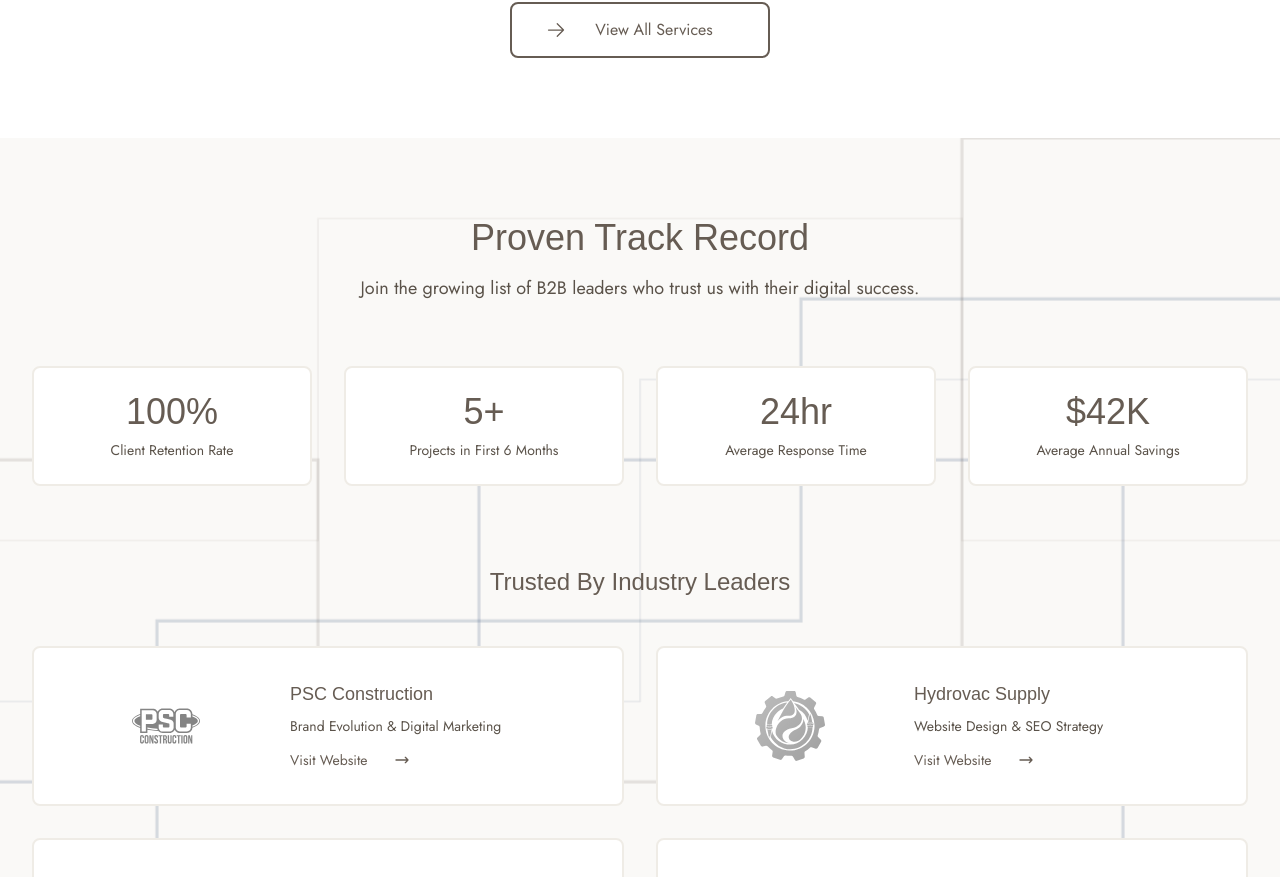
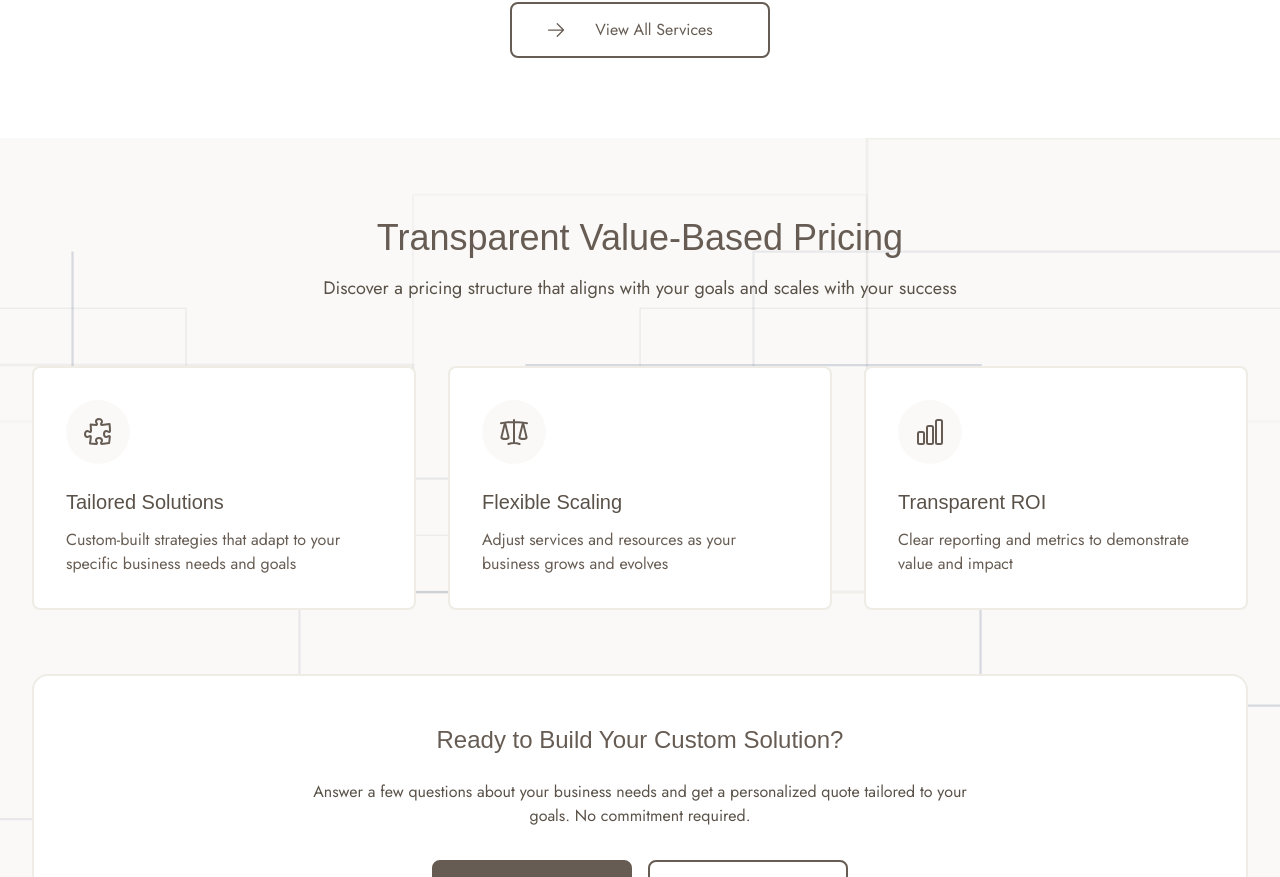
Before and after one commit to Kalikoze/mind-and-metrics-branding, a Next.js app: page / in a window 1280 px wide. Shown: the part 1915-2792 px from the top of the page. Built offline with nearby package versions, Linux system fonts and the light colour scheme; a web font is replaced by a local one.

Commit message:
Feat: Create pricing preview section, remove hover effects from elements that are not clickable, and update services grid cards to be clickable, not just the read more text

```diff
--- a/app/page.tsx
+++ b/app/page.tsx
@@ -3,6 +3,7 @@
 import Hero from '../components/Hero';
 import IntroSection from '../components/IntroSection';
 import ServicesGrid from '../components/ServicesGrid';
+import PricingPreview from '../components/PricingPreview';
 import SocialProof from '../components/SocialProof';
 
 export default function Home() {
@@ -22,6 +23,7 @@ export default function Home() {
       />
       <IntroSection />
       <ServicesGrid />
+      <PricingPreview />
       <SocialProof />
     </main>
   );
--- a/components/CircuitOverlay.tsx
+++ b/components/CircuitOverlay.tsx
@@ -14,12 +14,12 @@ const paths: CircuitPath[] = [
   // Main elegant lines (thicker)
   {
     d: "M-100,600 H300 V300 H700 V100 H1300",
-    className: "animate-draw stroke-primary-200/20",
+    className: "animate-draw stroke-primary-200/10",
     width: 2
   },
   {
     d: "M0,200 H400 V400 H800 V0 H1200",
-    className: "animate-draw-delay-1 stroke-secondary-200/20",
+    className: "animate-draw-delay-1 stroke-secondary-200/10",
     width: 2
   },
   {
--- /dev/null
+++ b/components/PricingPreview.tsx
@@ -0,0 +1,112 @@
+import React, { useState } from 'react';
+import Link from 'next/link';
+import { HiOutlineArrowRight, HiOutlinePuzzlePiece, HiOutlineScale, HiOutlineChartBar, HiOutlineRocketLaunch, HiOutlineCurrencyDollar } from 'react-icons/hi2';
+import ScrambleText from './ScrambleText';
+import CircuitOverlay from './CircuitOverlay';
+
+const valueProps = [
+  {
+    icon: HiOutlinePuzzlePiece,
+    title: "Tailored Solutions",
+    description: "Custom-built strategies that adapt to your specific business needs and goals"
+  },
+  {
+    icon: HiOutlineScale,
+    title: "Flexible Scaling",
+    description: "Adjust services and resources as your business grows and evolves"
+  },
+  {
+    icon: HiOutlineChartBar,
+    title: "Transparent ROI",
+    description: "Clear reporting and metrics to demonstrate value and impact"
+  }
+];
+
+const PricingPreview = () => {
+  const [primaryHover, setPrimaryHover] = useState(false);
+  const [secondaryHover, setSecondaryHover] = useState(false);
+
+  return (
+    <section className="relative bg-neutral-50 py-20 overflow-hidden">
+      <CircuitOverlay />
+
+      <div className="relative max-w-7xl mx-auto px-4 sm:px-6 lg:px-8">
+        <div className="text-center mb-16">
+          <h2 className="text-3xl md:text-4xl font-serif text-secondary-400 mb-4">
+            Transparent Value-Based Pricing
+          </h2>
+          <p className="text-secondary-500 text-lg max-w-2xl mx-auto">
+            Discover a pricing structure that aligns with your goals and scales with your success
+          </p>
+        </div>
+
+        <div className="grid md:grid-cols-3 gap-8 mb-16">
+          {valueProps.map((prop, index) => (
+            <div
+              key={index}
+              className="p-8 rounded-lg bg-white
+                         border-2 border-neutral-200"
+            >
+              <div className="bg-neutral-50 p-4 rounded-full w-16 h-16 mb-6
+                            flex items-center justify-center">
+                <prop.icon className="w-8 h-8 text-secondary-400" />
+              </div>
+              <h3 className="text-xl font-serif text-secondary-500 mb-3">
+                {prop.title}
+              </h3>
+              <p className="text-secondary-400 font-sans">
+                {prop.description}
+              </p>
+            </div>
+          ))}
+        </div>
+
+        <div className="bg-white rounded-2xl p-12 border-2 border-neutral-200
+                      transition-all duration-300 hover:border-secondary-400
+                      hover:shadow-lg text-center">
+          <h3 className="text-2xl font-serif text-secondary-400 mb-6">
+            Ready to Build Your Custom Solution?
+          </h3>
+          <p className="text-secondary-500 max-w-2xl mx-auto mb-8">
+            Answer a few questions about your business needs and get a personalized
+            quote tailored to your goals. No commitment required.
+          </p>
+
+          <div className="flex flex-col sm:flex-row items-center justify-center gap-4">
+            <Link
+              href="/get-started"
+              onMouseEnter={() => setPrimaryHover(true)}
+              onMouseLeave={() => setPrimaryHover(false)}
+              className="font-sans px-8 py-3.5 bg-secondary-400 text-white font-medium
+                         rounded-lg flex items-center space-x-2 border-2 border-secondary-400
+                         transition-all duration-300 w-[200px] justify-center
+                         hover:bg-transparent hover:text-secondary-400 hover:scale-105"
+            >
+              <HiOutlineRocketLaunch className="w-5 h-5 shrink-0" />
+              <span className="w-[120px] text-center">
+                <ScrambleText text="Get Started" isHovering={primaryHover} />
+              </span>
+            </Link>
+
+            <Link
+              href="/pricing"
+              onMouseEnter={() => setSecondaryHover(true)}
+              onMouseLeave={() => setSecondaryHover(false)}
+              className="font-sans px-8 py-3.5 border-2 border-secondary-400 text-secondary-400
+                         rounded-lg flex items-center space-x-2
+                         transition-all duration-300 w-[200px] justify-center
+                         hover:bg-secondary-400 hover:text-white hover:scale-105"
+            >
+              <HiOutlineCurrencyDollar className="w-5 h-5 shrink-0" />
+              <span className="w-[120px] text-center">
+                <ScrambleText text="View Pricing" isHovering={secondaryHover} />
+              </span>
+            </Link>
+          </div>
+        </div>
+      </div>
+    </section>
+  );
+};
+
+export default PricingPreview;
--- a/components/ScrambleText.tsx
+++ b/components/ScrambleText.tsx
@@ -1,6 +1,6 @@
 import { useEffect, useState } from 'react';
 
-const chars = 'ABCDEFGHIJKLNOPQRSTUVXYZabcdefghijklmnopqrstuvwxyz';
+const chars = 'ABCDEFIJSTUVYabcdefghijklnorstuvxyz';
 
 interface ScrambleTextProps {
   text: string;
--- a/components/ServicesGrid.tsx
+++ b/components/ServicesGrid.tsx
@@ -63,13 +63,16 @@ const ServicesGrid = () => {
 
         <div className="grid grid-cols-1 md:grid-cols-2 lg:grid-cols-3 gap-8">
           {services.map((service, index) => (
-            <div
+            <Link
+              href={`/services#${service.title.toLowerCase().replace(/\s+/g, '-')}`}
+              key={index}
               data-cy={`service-${service.title.toLowerCase().replace(/\s+/g, '-')}`}
-              key={index}
-              className="p-8 rounded-lg bg-neutral-50 hover:bg-white
-                         border-2 border-neutral-200 hover:border-secondary-400
-                         transition-all duration-300 group
-                         hover:shadow-lg hover:-translate-y-1"
+              onMouseEnter={() => setHoveringIndices(prev => ({ ...prev, [index]: true }))}
+              onMouseLeave={() => setHoveringIndices(prev => ({ ...prev, [index]: false }))}
+              className="group relative p-8 rounded-lg bg-neutral-50 hover:bg-white
+                       border-2 border-neutral-200 hover:border-secondary-400
+                       transition-all duration-300
+                       hover:shadow-lg hover:-translate-y-1"
             >
               <div
                 data-cy="service-icon"
@@ -96,14 +99,9 @@ const ServicesGrid = () => {
                 {service.description}
               </p>
 
-              <Link
-                data-cy="service-link"
-                href={`/services#${service.title.toLowerCase().replace(/\s+/g, '-')}`}
-                onMouseEnter={() => setHoveringIndices(prev => ({ ...prev, [index]: true }))}
-                onMouseLeave={() => setHoveringIndices(prev => ({ ...prev, [index]: false }))}
+              <div
                 className="text-secondary-400 font-medium text-sm flex items-center
-                         opacity-0 group-hover:opacity-100 transition-opacity duration-300
-                         w-[120px]"
+                         opacity-0 group-hover:opacity-100 transition-opacity duration-300"
               >
                 <span className="w-[80px]">
                   <ScrambleText text="Learn More" isHovering={hoveringIndices[index]} />
@@ -112,8 +110,8 @@ const ServicesGrid = () => {
                      fill="none" viewBox="0 0 24 24" stroke="currentColor">
                   <path strokeLinecap="round" strokeLinejoin="round" strokeWidth={2} d="M9 5l7 7-7 7" />
                 </svg>
-              </Link>
-            </div>
+              </div>
+            </Link>
           ))}
         </div>
 
--- a/components/SocialProof.tsx
+++ b/components/SocialProof.tsx
@@ -2,7 +2,6 @@ import React, { useState } from 'react';
 import Image from 'next/image';
 import Link from 'next/link';
 import ScrambleText from './ScrambleText';
-import CircuitOverlay from '@/components/CircuitOverlay';
 import PSCLogo from '@/public/assets/logos/psc-logo.svg';
 import HydrovacLogo from '@/public/assets/logos/hydrovac-logo.svg';
 import NatHydroLogo from '@/public/assets/logos/nat-hydro-logo.svg';
@@ -26,21 +25,21 @@ const clientLogos = [
   {
     src: HydrovacLogo,
     alt: "Hydrovac Supply",
-    description: "Website Design & SEO Strategy",
+    description: "Brand Identity & Web Development",
     websiteUrl: "https://www.hydrovac-supply.com",
     caseStudyUrl: "/case-studies/hydrovac-supply"
   },
   {
     src: NatHydroLogo,
     alt: "National Hydro Excavation Services",
-    description: "Complete Digital Transformation",
+    description: "Website Design & SEO Strategy" ,
     websiteUrl: "https://www.nathydro.com",
     caseStudyUrl: "/case-studies/national-hydro"
   },
   {
     src: PrecisionSurveyLogo,
     alt: "Precision Surveying & Consulting",
-    description: "Brand Identity & Web Development",
+    description: "Complete Digital Transformation",
     websiteUrl: "https://www.precisionsurveyingandconsulting.com",
     caseStudyUrl: "/case-studies/precision-survey"
   },
@@ -67,9 +66,7 @@ const SocialProof = () => {
   const [hoveringIndices, setHoveringIndices] = useState<{ [key: number]: boolean }>({});
 
   return (
-    <section data-cy="social-proof-section" className="relative overflow-hidden bg-neutral-50 py-20">
-      <CircuitOverlay />
-
+    <section data-cy="social-proof-section" className="overflow-hidden bg-white py-20">
       <div className="relative max-w-7xl mx-auto px-4 sm:px-6 lg:px-8">
         <div className="text-center mb-16">
           <h2 data-cy="social-proof-title" className="text-3xl md:text-4xl font-serif text-secondary-400 mb-4">
@@ -85,10 +82,9 @@ const SocialProof = () => {
             <div
               key={index}
               data-cy={`stat-${stat.label.toLowerCase().replace(/\s+/g, '-')}`}
-              className="text-center p-6 bg-white rounded-lg
+              className="text-center p-6 bg-neutral-50
                          border-2 border-neutral-200
-                         transition-all duration-300 hover:border-secondary-400
-                         hover:shadow-lg"
+                         transition-all duration-300"
             >
               <div className="font-serif text-4xl text-secondary-400 mb-2" data-cy="stat-value">
                 {stat.value}
@@ -112,9 +108,10 @@ const SocialProof = () => {
                 target="_blank"
                 rel="noopener noreferrer"
                 data-cy="client-logo-card"
-                className="group relative bg-white p-8 rounded-lg
+                className="group relative bg-neutral-50 hover:bg-white p-8 rounded-lg
                          border-2 border-neutral-200 hover:border-secondary-400
-                         transition-all duration-300 hover:shadow-lg"
+                         transition-all duration-300
+                         hover:shadow-lg hover:-translate-y-1"
                 onMouseEnter={() => setHoveringIndices(prev => ({ ...prev, [index]: true }))}
                 onMouseLeave={() => setHoveringIndices(prev => ({ ...prev, [index]: false }))}
               >
@@ -173,10 +170,9 @@ const SocialProof = () => {
               <div
                 key={index}
                 data-cy={`testimonial-${index + 1}`}
-                className="bg-white p-8 rounded-lg
+                className="bg-neutral-50 p-8 rounded-lg
                            border-2 border-neutral-200
-                           transition-all duration-300 hover:border-secondary-400
-                           hover:shadow-lg"
+                           transition-all duration-300"
               >
                 <div className="flex items-start mb-6">
                   <div className="relative w-12 h-12 rounded-full overflow-hidden mr-4">
```
